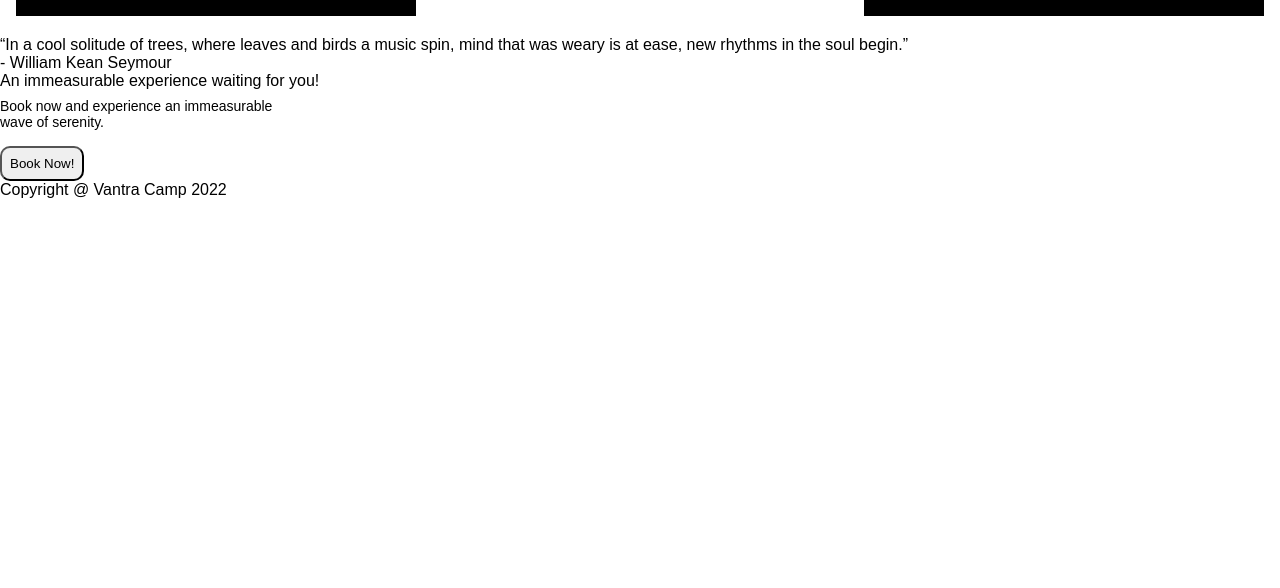
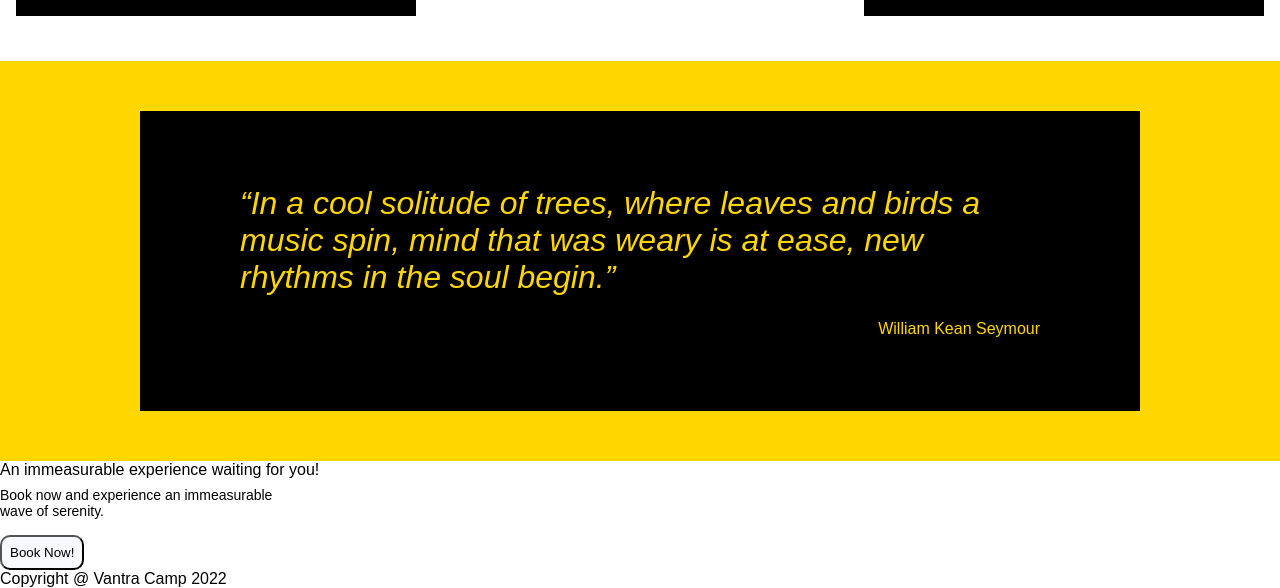
Before and after one commit to kevanpr/vantra-camp, a plain HTML site: page index.html in a window 1280 px wide. Shown: the part 1063-1651 px from the top of the page. Before the commit the page ends 1262 px from the top, so only its background shows below. Drawn offline with Linux system fonts and the light colour scheme.

Commit message:
Add design to quote section

```diff
--- a/index.html
+++ b/index.html
@@ -61,8 +61,10 @@
     </div>
 
     <div class="inspiration">
-        <div class="quote">“In a cool solitude of trees, where leaves and birds a music spin, mind that was weary is at ease, new rhythms in the soul begin.”</div>
-        <div class="author">- William Kean Seymour</div>
+        <div class="inspo-container">
+            <div class="quote">“In a cool solitude of trees, where leaves and birds a music spin, mind that was weary is at ease, new rhythms in the soul begin.”</div>
+            <div class="author">William Kean Seymour</div>
+        </div>
     </div>
 
     <div class="call-to-action">
--- a/style.css
+++ b/style.css
@@ -63,6 +63,7 @@ button {
     font-weight: 100;
     padding: 8px;
     border-radius: 10px;
+    background-color: ghostwhite;
 }
 
 .int-img img{
@@ -77,7 +78,7 @@ button {
     display: flex;
     flex-direction: column;
     align-items: center;
-    padding: 50px 200px;
+    padding: 50px 200px 75px;
     margin: 0;
     gap: 50px;
     height: 450px;
@@ -122,3 +123,36 @@ button {
     flex-direction: column;
     align-items: center;
 }
+
+.inspiration {
+    background-color: gold;
+    height: 400px;
+    display: flex;
+    align-items: center;
+    justify-content: center;
+}
+
+.inspo-container {
+    background-color: black;
+    color: gold;
+    display: flex;
+    flex-direction: column;
+    justify-content: center;
+    align-items: center;
+    flex-wrap: wrap;
+    width: 1000px;
+    height: 300px;
+    gap: 24px;
+}
+
+.quote {
+    font-size: xx-large;
+    font-style: italic;
+    width: 800px;
+}
+
+.author {
+    display: flex;
+    align-self: flex-end;
+    margin-right: 100px;
+}
```
